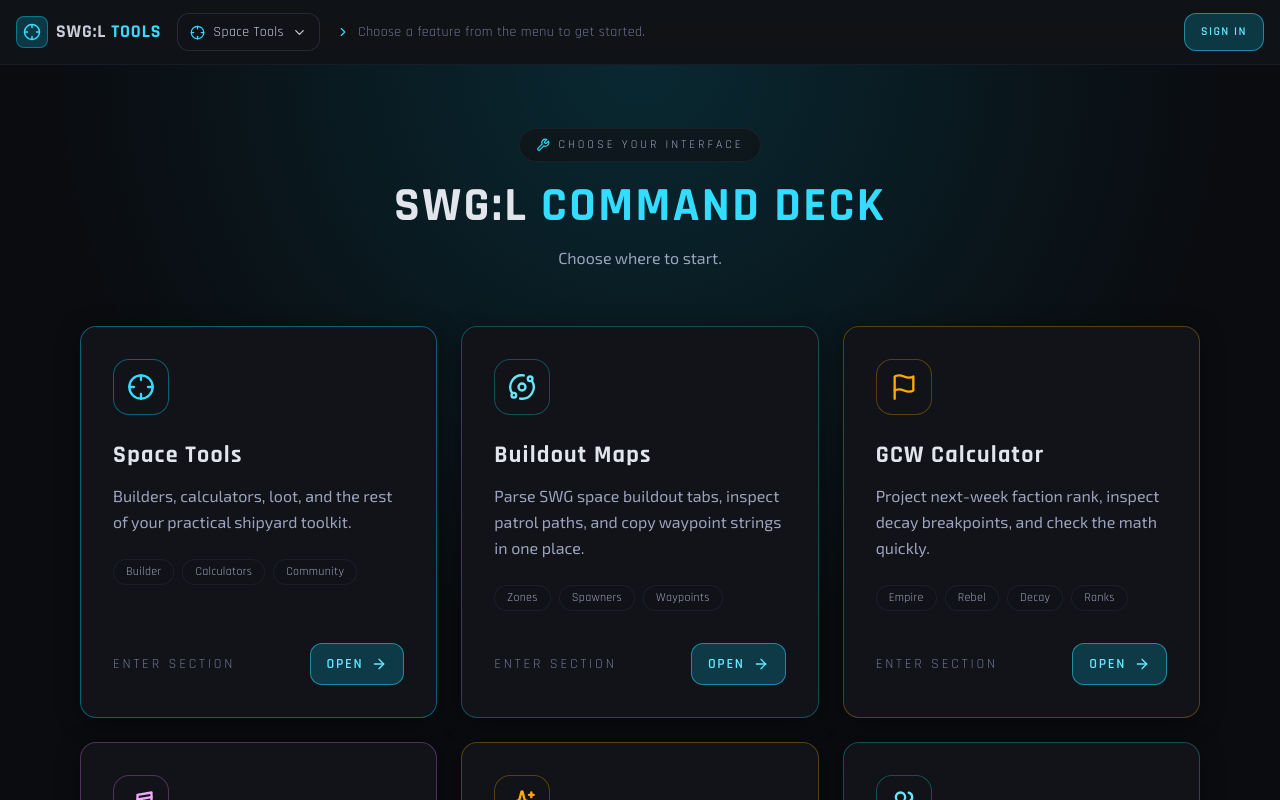
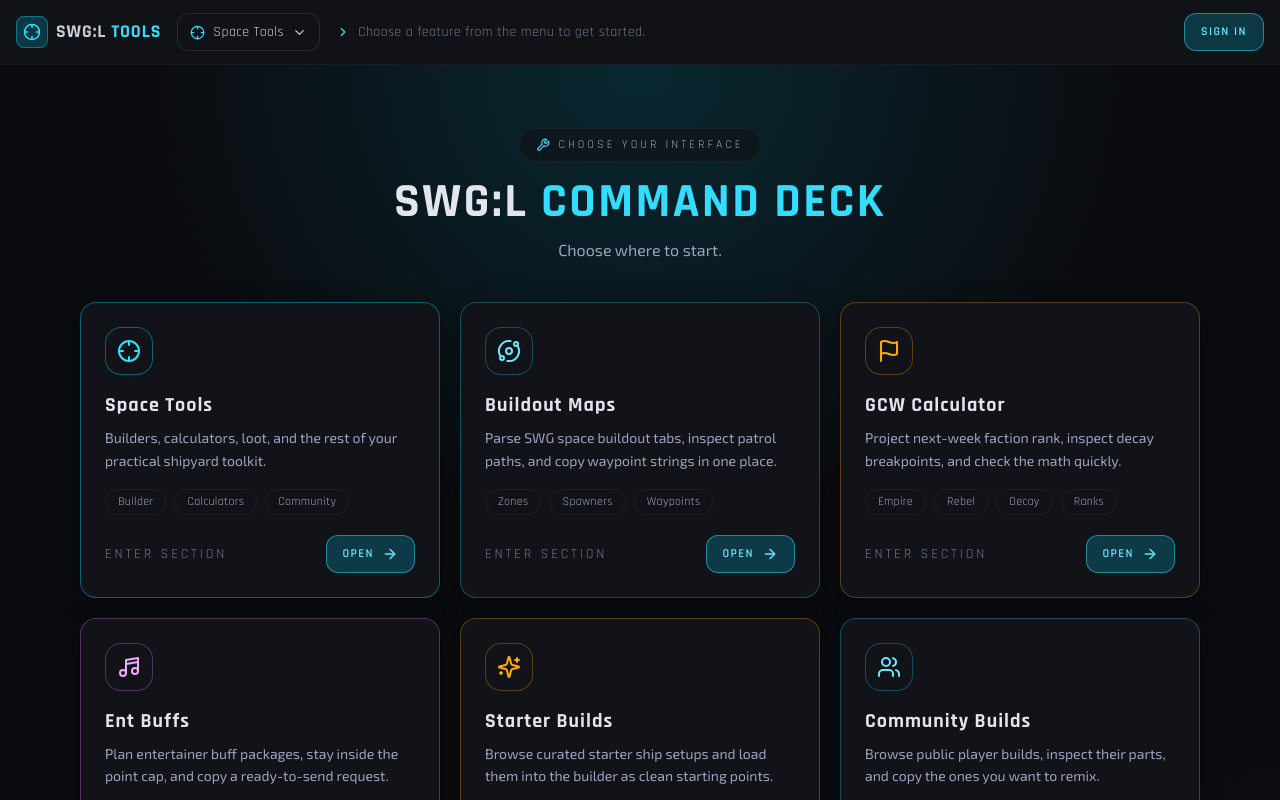
Before and after one commit to SmeagolDanger/swg-loadout, a React (Vite) app in the folder frontend/: page / in a window 1280 px wide. Shown: the top 800 px of the page. Built offline with nearby package versions, Linux system fonts and the light colour scheme.

Commit message:
Small changes

```diff
--- a/frontend/src/components/ModsBrowser.jsx
+++ b/frontend/src/components/ModsBrowser.jsx
@@ -5,7 +5,6 @@ import { Download, Filter, Search, Tag } from 'lucide-react';
 import { api } from '../api';
 import { formatBytes, splitModTags } from '../utils/mods';
 
-const CATEGORIES = ['all', 'ui', 'icons', 'quality-of-life', 'space', 'combat', 'tools', 'textures', 'packs', 'general'];
 
 export default function ModsBrowser() {
   const navigate = useNavigate();
@@ -38,6 +37,17 @@ export default function ModsBrowser() {
       active = false;
     };
   }, []);
+
+  const availableCategories = useMemo(() => {
+    const values = Array.from(new Set(mods.map((mod) => (mod.category || '').trim()).filter(Boolean))).sort((a, b) => a.localeCompare(b));
+    return ['all', ...values];
+  }, [mods]);
+
+  useEffect(() => {
+    if (category !== 'all' && !availableCategories.includes(category)) {
+      setCategory('all');
+    }
+  }, [availableCategories, category]);
 
   const filteredMods = useMemo(() => {
     const query = search.trim().toLowerCase();
@@ -125,8 +135,10 @@ export default function ModsBrowser() {
             <div>
               <label className="text-xs text-hull-200 block mb-2">Category</label>
               <select value={category} onChange={(e) => setCategory(e.target.value)}>
-                {CATEGORIES.map((item) => (
-                  <option key={item} value={item}>{item === 'all' ? 'All categories' : item}</option>
+                {availableCategories.map((item) => (
+                  <option key={item} value={item}>
+                    {item === 'all' ? 'All categories' : item.replace(/-/g, ' ')}
+                  </option>
                 ))}
               </select>
             </div>
--- a/frontend/src/components/WelcomeScreen.jsx
+++ b/frontend/src/components/WelcomeScreen.jsx
@@ -103,12 +103,12 @@ export default function WelcomeScreen() {
     <div className="relative overflow-hidden">
       <div className="absolute inset-0 bg-[radial-gradient(circle_at_top,rgba(0,212,255,0.14),transparent_35%),radial-gradient(circle_at_bottom_right,rgba(255,214,10,0.10),transparent_30%)] pointer-events-none" />
       <div className="max-w-6xl mx-auto px-4 py-10 md:py-16 animate-slide-up relative">
-        <div className="text-center max-w-3xl mx-auto mb-10 md:mb-14">
-          <div className="inline-flex items-center gap-2 rounded-full border border-hull-500/50 bg-hull-800/70 px-4 py-2 text-xs font-display tracking-[0.25em] text-hull-200 uppercase mb-5">
+        <div className="text-center max-w-3xl mx-auto mb-8 md:mb-10">
+          <div className="inline-flex items-center gap-2 rounded-full border border-hull-500/50 bg-hull-800/70 px-4 py-2 text-xs font-display tracking-[0.25em] text-hull-200 uppercase mb-4">
             <Wrench size={14} className="text-plasma-400" />
             Choose Your Interface
           </div>
-          <h1 className="font-display font-bold text-3xl md:text-5xl tracking-wider text-hull-50 mb-4">
+          <h1 className="font-display font-bold text-3xl md:text-5xl tracking-wider text-hull-50 mb-3">
             SWG:L <span className="text-plasma-400">COMMAND DECK</span>
           </h1>
           <p className="text-hull-200 text-sm md:text-base leading-relaxed">
@@ -116,23 +116,23 @@ export default function WelcomeScreen() {
           </p>
         </div>
 
-        <div className="grid md:grid-cols-2 xl:grid-cols-6 gap-6">
+        <div className="grid md:grid-cols-2 xl:grid-cols-6 gap-5">
           {ENTRY_CARDS.map((card) => {
             const wideClass = 'xl:col-span-2';
             return (
               <Link
                 key={card.to}
                 to={card.to}
-                className={`group card p-6 md:p-8 border ${card.border} ${card.glow} transition-all duration-200 min-h-[18rem] flex flex-col justify-between ${wideClass}`}
+                className={`group card p-5 md:p-6 border ${card.border} ${card.glow} transition-all duration-200 min-h-[15rem] flex flex-col justify-between ${wideClass}`}
               >
                 <div>
-                  <div className={`w-14 h-14 rounded-2xl bg-hull-800 border ${card.border} flex items-center justify-center mb-6`}>
-                    <card.icon size={28} className={card.accent} />
+                  <div className={`w-12 h-12 rounded-2xl bg-hull-800 border ${card.border} flex items-center justify-center mb-4`}>
+                    <card.icon size={24} className={card.accent} />
                   </div>
-                  <h2 className="font-display font-bold text-2xl tracking-wider text-hull-50 mb-3">
+                  <h2 className="font-display font-bold text-xl tracking-wider text-hull-50 mb-2">
                     {card.title}
                   </h2>
-                  <p className="text-hull-200 leading-relaxed mb-6">
+                  <p className="text-sm text-hull-200 leading-relaxed mb-4">
                     {card.subtitle}
                   </p>
                   <div className="flex flex-wrap gap-2">
@@ -147,9 +147,9 @@ export default function WelcomeScreen() {
                   </div>
                 </div>
 
-                <div className="mt-8 flex items-center justify-between">
+                <div className="mt-5 flex items-center justify-between">
                   <span className="font-display text-sm tracking-[0.2em] uppercase text-hull-300">Enter Section</span>
-                  <div className="inline-flex items-center gap-2 btn-primary group-hover:translate-x-1 transition-transform duration-200">
+                  <div className="inline-flex items-center gap-2 btn-primary text-xs group-hover:translate-x-1 transition-transform duration-200">
                     Open <ArrowRight size={16} />
                   </div>
                 </div>
```
Also changed, not shown: 2 other files (tests, documents, lock files or other folders).
